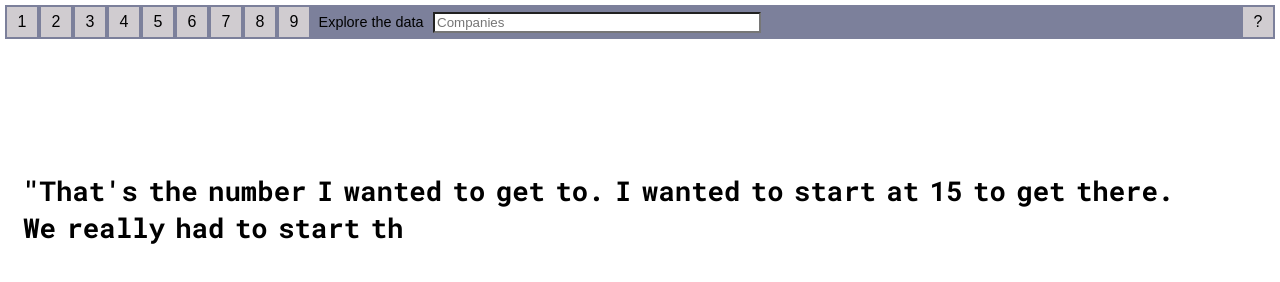
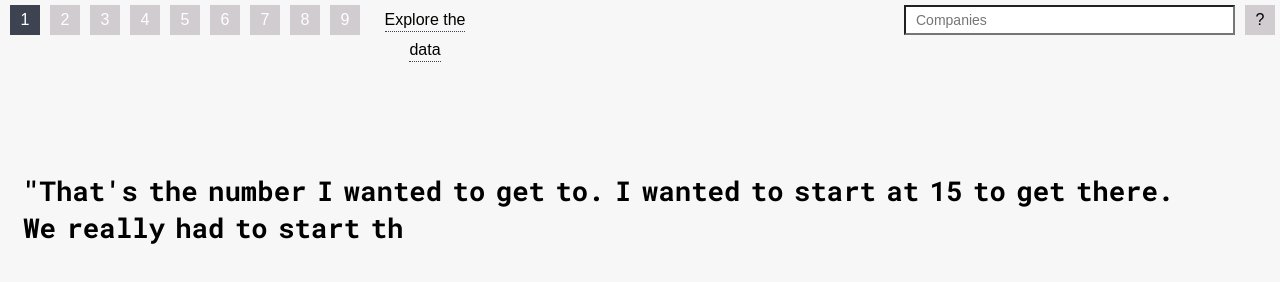
Before and after one commit to TheBatmanofButler/the-perfect-number, a plain HTML site: page index.html in a window 1280 px wide. Drawn offline with Linux system fonts and the light colour scheme; a web font is replaced by a local one.

Commit message:
made colors ffor slide 1

```diff
--- a/css/main.css
+++ b/css/main.css
@@ -3,6 +3,8 @@ html, body {
   margin: 0;
   color: #fff;
   font-family: 'Asap Condensed', sans-serif;
+
+  background: #F7F7F7;
 }
 
 canvas {
@@ -25,15 +27,13 @@ canvas {
     flex-direction: row;
 
     height: 34px;
-    background: #7C809B;
+    /*background: #7C809B;*/
   }
 
     .square-inner {
       text-align: center;
       vertical-align: middle;
       line-height: 30px;
-
-      border: 2px solid #7C809B;;
 
       height: 30px;
       width: 30px;
@@ -50,12 +50,16 @@ canvas {
       box-shadow: 0 5px 10px rgba(0,0,0,.2);
       max-height: 20vh;
       overflow-y: auto;
+      text-align: left;
     }
 
     .tt-suggestion {
       padding: 3px 20px;
-      font-size: 18px;
-      line-height: 24px;
+
+      font-family: 'Asap Condensed', sans-serif;
+      font-size: 14px;
+
+      line-height: 14px;
     }
 
     .tt-suggestion:hover {
@@ -67,19 +71,40 @@ canvas {
       background-color: #0097cf;
     }
 
+    .tt-hint {
+      font-family: 'Asap Condensed', sans-serif;
+      font-size: 14px;
+
+      padding-left: 5px;
+    }
+
     .tt-input {
       background-color: #0097cf;
       opacity: 1;
+
+      font-family: 'Asap Condensed', sans-serif;
+      font-size: 14px;
+
+      padding-left: 5px;
     }
+
+      .tt-input::placeholder {
+        font-family: 'Asap Condensed', sans-serif;
+        font-size: 14px;
+
+        padding-left: 5px;
+      }
 
     .search-wrapper {
       flex: 2;
-      float: right;
+      text-align: right;
     }
       .scrollable-dropdown-menu {
         width: 25vw;
+        height: 24px;
         min-width: 30px;
-        margin: 7px;
+        margin-left: 10px;
+        margin-right: 10px;
       }
 
     .slide-no {
@@ -90,29 +115,33 @@ canvas {
       .slide-no-square-wrapper {
         cursor: pointer;
         color: black;
+        margin-left: 5px;
+        margin-right: 5px;
       }
 
         .slide-no-square {
           background: #D0CCD0;
-          color: black;
+          color: #fff;
         }
 
         .active-slide-no-square {
-          background: #8E8B8E;
+          background: #3E4351;
           color: white;
         }
 
       .slide-explore {
         text-align: center;
         vertical-align: middle;
-        line-height: 34px;
-        margin-left: 5px;
+        line-height: 30px;
 
-        height: 34px;
+        height: 30px;
         width: 110px;
+      }
 
-        font-size: 0.9rem;
-      }
+        .slide-explore-text {
+          padding-bottom: 3px;
+          border-bottom: 1px dotted #3E4351;
+        }
 
     .about-button {
       cursor: pointer;
@@ -135,8 +164,8 @@ canvas {
     color: black;
     vertical-align: middle;
     /*line-height: 80px;*/
-    border-top: 3px solid white;
-    border-bottom: 3px solid white;
+    margin-top: 3px;
+    margin-bottom: 3px;
   }
     .dynamic-text-img {
       height: 50px;
@@ -263,7 +292,8 @@ canvas {
         position: absolute;
       }
 
-      .quote-text, .highlight, .cursor, .pedal, .pedal-link {
+      .quote-text, .highlight, .cursor {
+        color: #3E4351;
         font-family: 'Roboto Mono', monospace;
       }
 
@@ -271,10 +301,10 @@ canvas {
         fill: #44005B;
       }
 
-      .pedal {
+      .pedal, .pedal-link {
         font-size: 2rem;
         font-family: 'Asap Condensed', sans-serif;
-        color: #224461;
+        color: #566C58;
 
         padding: 1%;
       }
--- a/index.html
+++ b/index.html
@@ -17,7 +17,7 @@
         <div class="slide-no">
 
           <div id="slide1" class="slide-no-square-wrapper">
-            <div class="slide-no-square square-inner">
+            <div class="slide-no-square square-inner active-slide-no-square">
               1
             </div>
           </div>
@@ -73,7 +73,9 @@
 
         <div class="slide-no-square-wrapper">
           <div class="slide-explore">
-            Explore the data
+            <span class="slide-explore-text">
+              Explore the data
+            </span>
           </div>
         </div>
 
--- a/js/barGraph.js
+++ b/js/barGraph.js
@@ -57,7 +57,7 @@ let createSlides = function (data, companiesYearsNoTax, companiesTop25, companie
     if (slideInProgress || !allRegionsDrawn) return;
     slide3(data, companiesYearsNoTax);
     currentSlide = 3;
-    $('.slide-no-square-wrapper div').removeClass('active-slide-no-square');
+    clearTop();
     $('#slide3 div:first').addClass('active-slide-no-square');
   });
 
@@ -281,7 +281,7 @@ let createOpeningSlide = function () {
   d3.selectAll('.bolden')
         .on("mouseover", function () {
           d3.selectAll('.bolden')
-            .style('fill', 'red');
+            .style('fill', '#566C58');
         })
         .on("mouseout", function () {
           d3.selectAll('.bolden')
@@ -304,7 +304,7 @@ let createOpeningSlide = function () {
     d3.selectAll('.highlight')
       .transition()
       .duration(1000)
-      .style('fill', 'red')
+      .style('fill', '#367558')
       .style('opacity', 1)
       .transition()
       .delay(1000)
@@ -763,7 +763,7 @@ let showOpeningScreen = function(duration) {
         })
         .transition()
         .duration(1000)
-        .style('fill', 'red')
+        .style('fill', '#367558')
         .style('opacity', 1)
 
     d3.selectAll('.pedal, .pedal-link')
```
